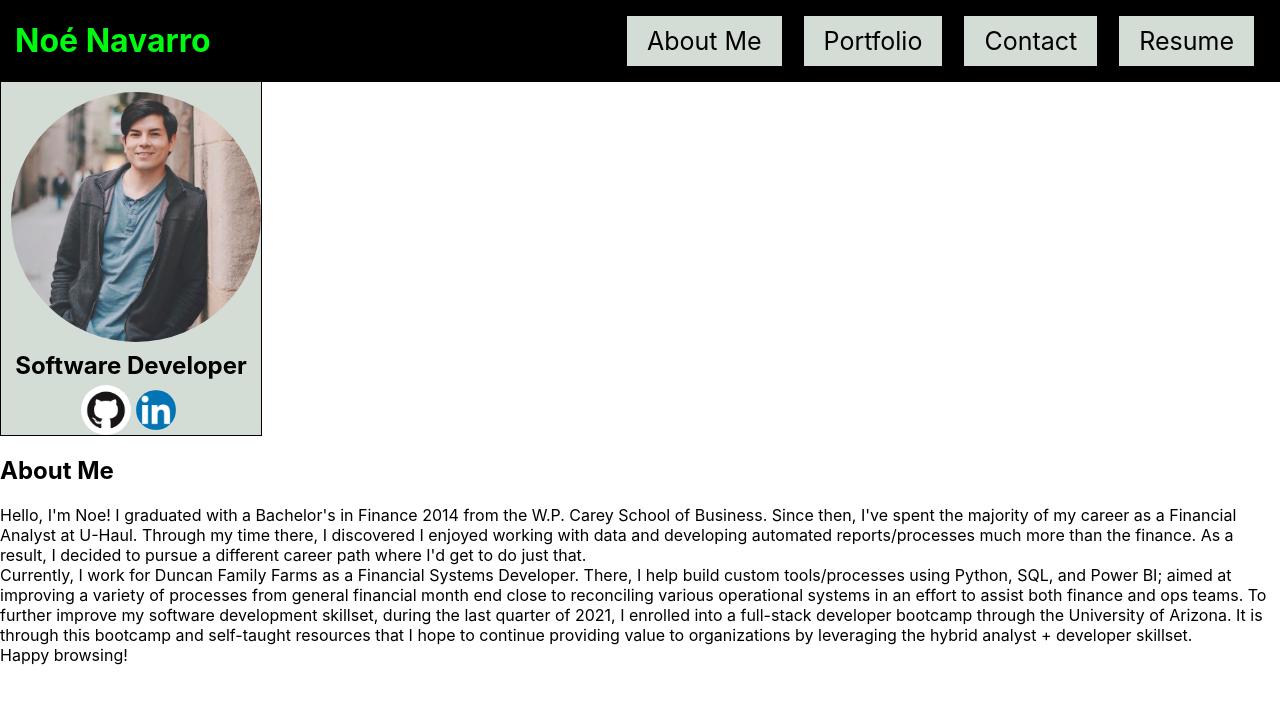
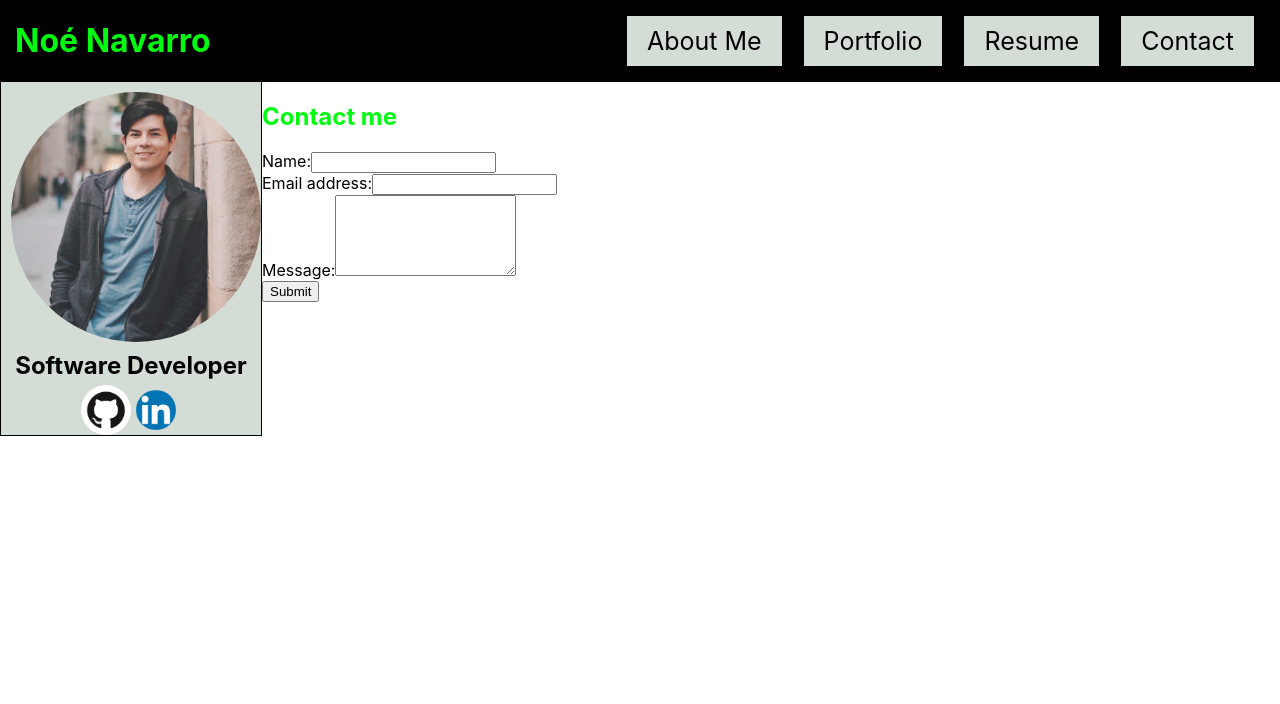
Before and after one commit to Nnavarr/portfolio, a React (Create React App) app: page / in a window 1280 px wide. Both pictures are taken after a click on the element "Contact". Shown: the top 704 px of the page. Built offline with nearby package versions, Linux system fonts and the light colour scheme.

Commit message:
added Contact component with helper function for email validation

```diff
--- a/src/App.js
+++ b/src/App.js
@@ -15,10 +15,6 @@
     {
       name: 'Portfolio',
       description: '6 projects showcasing technical proficiency'
-    },
-    {
-      name: 'Contact',
-      description: 'Contact section with various methods for contcting me'
     },
     {
       name: 'Resume',
--- a/src/components/Contact/index.js
+++ b/src/components/Contact/index.js
@@ -1,9 +1,65 @@
-import React from "react";
+import React, { useState } from 'react';
+import { validateEmail } from '../../utils/helpers';
 
-const Contact = () => {
+function Contact() {
+  const [formState, setFormState] = useState({ name: '', email: '', message: '' });
+
+  const [errorMessage, setErrorMessage] = useState('');
+  const { name, email, message } = formState;
+
+  const handleSubmit = (e) => {
+    e.preventDefault();
+    if (!errorMessage) {
+      console.log('Submit Form', formState);
+    }
+  };
+
+  const handleChange = (e) => {
+    if (e.target.name === 'email') {
+      const isValid = validateEmail(e.target.value);
+      if (!isValid) {
+        setErrorMessage('Your email is invalid.');
+      } else {
+        setErrorMessage('');
+      }
+    } else {
+      if (!e.target.value.length) {
+        setErrorMessage(`${e.target.name} is required.`);
+      } else {
+        setErrorMessage('');
+      }
+    }
+    if (!errorMessage) {
+      setFormState({ ...formState, [e.target.name]: e.target.value });
+      console.log('Handle Form', formState);
+    }
+  };
+
   return (
-    <h1> This is the contact Form </h1>
+    <section>
+      <h1 data-testid="h1tag">Contact me</h1>
+      <form id="contact-form" onSubmit={handleSubmit}>
+        <div>
+          <label htmlFor="name">Name:</label>
+          <input type="text" name="name" defaultValue={name} onBlur={handleChange} />
+        </div>
+        <div>
+          <label htmlFor="email">Email address:</label>
+          <input type="email" name="email" defaultValue={email} onBlur={handleChange} />
+        </div>
+        <div>
+          <label htmlFor="message">Message:</label>
+          <textarea name="message" rows="5" defaultValue={message} onBlur={handleChange} />
+        </div>
+        {errorMessage && (
+          <div>
+            <p className="error-text">{errorMessage}</p>
+          </div>
+        )}
+        <button data-testid="button" type="submit">Submit</button>
+      </form>
+    </section>
   );
-};
+}
 
 export default Contact;
--- a/src/components/Nav/index.js
+++ b/src/components/Nav/index.js
@@ -13,6 +13,7 @@
   return (
       <nav>
         <ul className='flew-row'>
+          {/* general categories */}
           {categories.map((category) => (
               <li
                 className={`mx-1 ${
@@ -30,6 +31,10 @@
                 </span>
               </li>
             ))}
+          {/* contact, will update state to true if it's clicked */}
+          <li className={`mx-2 ${contactSelected && 'navActive'}`}>
+            <span onClick={() => setContactSelected(true)}>Contact</span>
+          </li>
         </ul>
       </nav>
   );
--- /dev/null
+++ b/src/utils/helpers.js
@@ -0,0 +1,5 @@
+// email validation function
+export function validateEmail(email) {
+  var re = /^(([^<>()[\]\\.,;:\s@"]+(\.[^<>()[\]\\.,;:\s@"]+)*)|(".+"))@((\[[0-9]{1,3}\.[0-9]{1,3}\.[0-9]{1,3}\.[0-9]{1,3}\])|(([a-zA-Z\-0-9]+\.)+[a-zA-Z]{2,}))$/;
+  return re.test(String(email).toLowerCase());
+}
```
